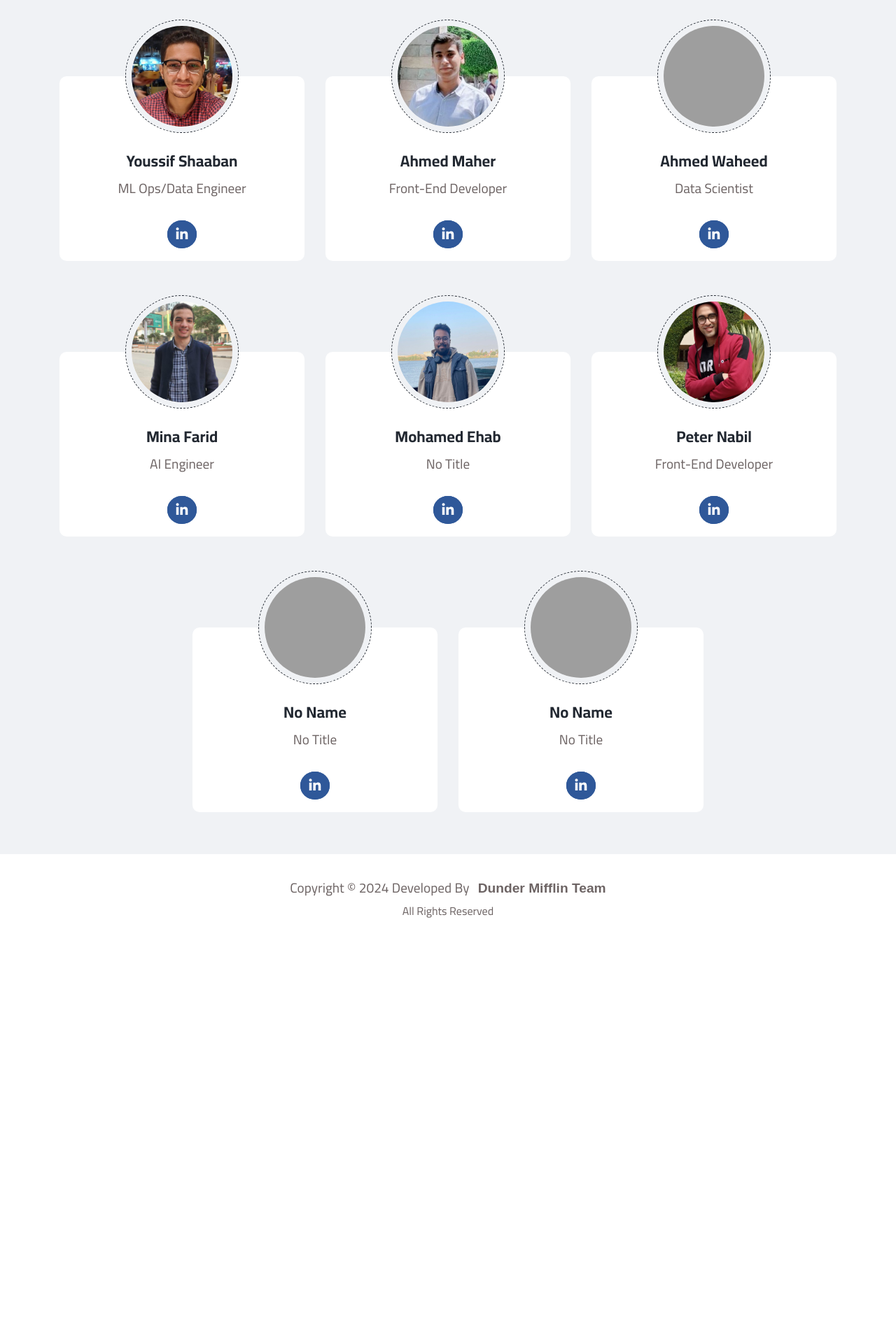
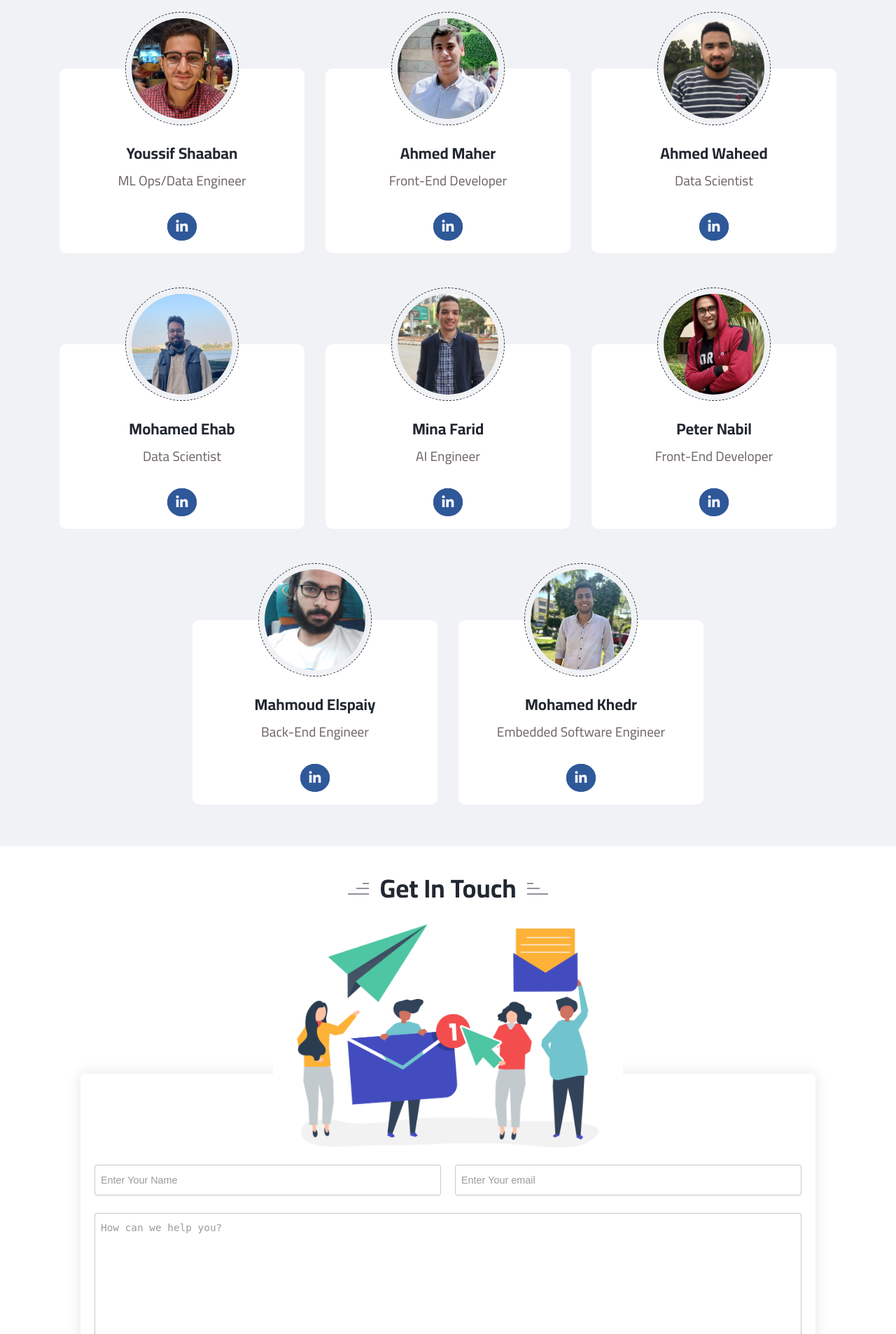
Before and after one commit to Ahmed-Maher77/Wind-Turbine-Power-Prediction-App-using-Machine-Learning, a Flask app: page / in a window 1280 px wide. Shown: the part 2853-4760 px from the top of the page at 70% size. Before the commit the page ends 4165 px from the top, so only its background shows below. Run offline with Flask 3, Linux system fonts and the light colour scheme; parts of the project's set-up code (start-up, migrations or seed data) failed here and were passed over; some libraries are stand-ins or nearby versions; grey boxes are pictures that could not be loaded.

Commit message:
Add Dark Mode, Contact Form

```diff
--- a/static/css/style.css
+++ b/static/css/style.css
@@ -311,21 +312,24 @@ footer p button {
 }
 
 /* Form */
-form {
+#model form {
+    display: grid;
+    grid-template-columns: 1fr;
+    gap: 68px 45px;
+}
+#model form, #contact form {
     max-width: 1050px;
     margin: 50px auto 0;
     padding: 30px 20px 19px;
     border-radius: 6px;
     box-shadow: 0px 0px 17px 2px #dbdbdb99;
-    display: grid;
-    grid-template-columns: 1fr;
-    gap: 68px 45px;
     background-color: var(--whiteColor);
 }
 label {
     font-weight: 600;
 }
-input:not([type="submit"]) {
+input:not([type="submit"]),
+textarea {
     width: 100%;
     padding: 12px 8px;
     margin-top: 5px;
@@ -336,15 +340,17 @@ input:not([type="submit"]) {
     font-size: 1rem;
     color: #504d4d;
 }
-input:not([type="submit"]):focus {
+input:not([type="submit"]):focus,
+textarea:focus {
     border-color: #09a53a;
     border-style: dashed;
 }
-input::placeholder {
+input::placeholder,
+textarea::placeholder {
     font-size: 0.9rem;
     color: #9c9b9b;
 }
-form > button {
+.from-button {
     width: 130px;
     font-size: 1.2rem;
     background-color: #09a53a;
@@ -495,76 +501,6 @@ table {
 
 
 
-
-/* Start Footer */
-footer {
-    text-align: center;
-    color: var(--grayColor);
-    font-size: 1rem;
-    overflow-x: clip;
-    padding: 30px 0 15px 0;
-}
-footer p {
-    /*margin-bottom: 10px;*/
-}
-footer p span,
-footer p button {
-    color: var(--main-color);
-    font-weight: bold;
-}
-footer p button {
-    display: inline-block;
-    background-color: transparent;
-    border: none;
-    outline: none;
-    margin-left: 8px;
-    transition: 0.3s linear;
-    position: relative;
-    cursor: pointer;
-}
-footer p button:hover {
-    color: rgb(0, 213, 255);
-}
-footer p button::before,
-footer p button::after {
-    position: absolute;
-    display: none;
-    z-index: 99;
-}
-footer p button::before {
-    content: attr(title);
-    width: 110px;
-    height: 25px;
-    line-height: 25px;
-    text-align: center;
-    padding: 5px 0;
-    border-radius: 5px;
-    background-color: #000000;
-    color: var(--whiteColor);
-    font-weight: normal;
-    font-size: 1rem;
-    left: -90px;
-    top: -51px;
-}
-footer button:last-of-type:before {
-    width: 150px;
-}
-footer p button::after {
-    content: "";
-    border: 10px solid transparent;
-    border-top-color: #000000;
-    right: 10px;
-    top: -17px;
-}
-footer p button:hover::before,
-footer p button:hover::after {
-    display: block;
-}
-
-
-
-
-
 /* Team Members Section */
 #members {
     padding: 60px 0;
@@ -631,8 +568,122 @@ footer p button:hover::after {
 #members .card a:hover i {
     transform: rotate(360deg)
 }
+/* Contact Section */
+#contact {
+    position: relative;
+    padding-top: 160px;
+}
+#contact header {
+    position: relative;
+    top: -124px
+}
+#contact img {
+    width: 45%;
+    min-width: 250px;
+    max-width: 500px;
+    position: absolute;
+    top: 165px;
+    left: 50%;
+    transform: translateX(-50%);
+}
+#contact form {
+    display: flex;
+    flex-wrap: wrap;
+    gap: 20px;
+    padding-top: 125px;
+}
+#contact form input,
+#contact form textarea {
+    width: 100%;
+}
 
 
+
+
+
+/* Start Footer */
+footer {
+    text-align: center;
+    color: var(--grayColor);
+    font-size: 1rem;
+    overflow-x: clip;
+    padding: 30px 0 15px 0;
+}
+footer p span,
+footer p button {
+    color: var(--main-color);
+    font-weight: bold;
+}
+footer p button {
+    display: inline-block;
+    background-color: transparent;
+    border: none;
+    outline: none;
+    margin-left: 8px;
+    transition: 0.3s linear;
+    position: relative;
+    cursor: pointer;
+}
+footer p button:hover {
+    color: rgb(0, 213, 255);
+}
+footer p button::before,
+footer p button::after {
+    position: absolute;
+    display: none;
+    z-index: 99;
+}
+footer p button::before {
+    content: attr(title);
+    width: 110px;
+    height: 25px;
+    line-height: 25px;
+    text-align: center;
+    padding: 5px 0;
+    border-radius: 5px;
+    background-color: #000000;
+    color: var(--whiteColor);
+    font-weight: normal;
+    font-size: 1rem;
+    left: 0;
+    top: -51px;
+}
+footer button:last-of-type:before {
+    width: 150px;
+}
+footer p button::after {
+    content: "";
+    border: 10px solid transparent;
+    border-top-color: #000000;
+    right: 10px;
+    top: -17px;
+}
+footer p button:hover::before,
+footer p button:hover::after {
+    display: block;
+}
+
+/* Dark Mode */
+.dark {
+    position: fixed;
+    color: var(--mainColor);
+    right: 62px;
+    top: 6.3px;
+    z-index: 9999;
+    transition: var(--tran3);
+}
+.dark i {
+    border-radius: 50%;
+    cursor: pointer;
+    background-color: #ffffff96;
+    padding: 8px 13px;
+    font-size: 30px;
+    transition: var(--tran3);
+
+}
+.dark i.fa-sun {
+    display: none;
+}
 
 
 /* Medium devices (tablets, 768px and up) */
@@ -656,6 +707,9 @@ footer p button:hover::after {
     footer p button {
         font-size: 1.1rem;
     }
+    footer p button::after {
+        right: 50%;
+    }
     form {
         grid-template-columns: 1fr 1fr;
         grid-template-areas:
@@ -690,11 +744,22 @@ footer p button:hover::after {
     #dataset .tableContainer h4 {
         font-size: 1.5rem;
     }
+    /* Contact Section */
+    #contact header {
+        top: -130px
+    }
+    #contact img {
+        top: 60px;
+    }
     /* Footer */
     footer p button::before,
     footer p button::after {
         left: 50%;
         transform: translateX(-50%);
+    }
+    /* Dark Mode */
+    .dark {
+        right: 168px;
     }
 }
 
@@ -780,9 +845,33 @@ footer p button:hover::after {
         padding: 6px;
         font-size: 1rem;
     }
+    /* Contact Section */
+    #contact {
+        padding-top: 230px;
+    }
+    #contact header {
+        top: -185px
+    }
+    #contact form input {
+        width: calc(50% - (20px / 2))
+    }
     footer p button::after {
         border-width: 12px;
         transform: translateX(-50%);
+    }
+    #contact img {
+        top: 81px;
+    }
+    /* Dark Mode */
+    .dark {
+    color: #000;
+    top: 75.3px;
+    right: 0px;
+    background: #dadada;
+    padding: 5px 21px 5px 5px;
+    border-radius: 31px;
+    border-top-right-radius: 0;
+    border-bottom-right-radius: 0;
     }
 }
 
--- a/templates/index.html
+++ b/templates/index.html
@@ -6,9 +6,9 @@
 		<meta name="description" content="Predicting Actual Power Generated By Wind Turbines & Harnessing renewable energy with machine learning: Predict wind turbine power output using advanced machine learning algorithms. Explore the latest technologies such as Flask, Python, scikit-learn, and XGBoost."/>
 		<meta
 			name="keywords"
-			content="wind turbine power prediction, renewable energy, machine learning, Flask, Python, scikit-learn, XGBoost, web application"
-		/>
+			content="wind turbine power prediction, renewable energy, machine learning, Flask, Python, scikit-learn, XGBoost, web application"/>
 		<title>Predicting Actual Power Generated By Wind Turbines</title>
+		<!-- Page Icon -->
 		<link rel="icon" href="{{ url_for('static', filename='images/logo.jpg') }}"/>
 		<!-- Font Awesome -->
 		<link
@@ -16,20 +16,23 @@
 			href="https://cdnjs.cloudflare.com/ajax/libs/font-awesome/6.5.2/css/all.min.css"
 			integrity="sha512-SnH5WK+bZxgPHs44uWIX+LLJAJ9/2PkPKZ5QiAj6Ta86w+fsb2TkcmfRyVX3pBnMFcV7oQPJkl9QevSCWr3W6A=="
 			crossorigin="anonymous"
-			referrerpolicy="no-referrer"
-		/>
+			referrerpolicy="no-referrer"/>
 		<!-- Google Fonts -->
 		<link rel="preconnect" href="https://fonts.googleapis.com" />
 		<link rel="preconnect" href="https://fonts.gstatic.com" crossorigin />
 		<link
 			href="https://fonts.googleapis.com/css2?family=Cairo:wght@200..1000&display=swap"
-			rel="stylesheet"
-		/>
+			rel="stylesheet"/>
 		<!-- CSS File -->
 		<link rel="stylesheet" href="{{ url_for('static', filename='css/style.css') }}">
 
 	</head>
 	<body>
+		<!-- Dark & Light Mode -->
+		<div class="dark">
+			<i class="fa-solid fa-moon"></i>
+			<i class="fa-solid fa-sun"></i>
+		</div>
 		<!-- Header -->
 		<header id="header">
 			<div class="container">
@@ -42,8 +45,8 @@
 						<li><a href="#model" title="Prediction Model">Prediction Model</a></li>
 						<li><a href="#dataset" title="About Dataset">About Dataset</a></li>
 						<li><a href="#members" title="Team Members">Team Members</a></li>
-						<li><a href="#contact-sec" title="Contact">Contact</a></li>
-						<li>Copyright &copy; 2024 Developed By X-Team</li>
+						<li><a href="#contact" title="Contact">Contact</a></li>
+						<li>Copyright &copy; 2024 Developed By Dunder-Mifflin Team</li>
 					</ul>
 				</nav>
 			</div>
@@ -140,7 +143,7 @@
 							placeholder="Enter Date" required
 						/>
 					</div>
-					<button type="submit" onclick=predict()>
+					<button class="from-button" type="submit" onclick=predict()>
 						Predict <i class="fa-solid fa-magnifying-glass"></i>
 					</button>
 				</form>
@@ -220,7 +223,7 @@
 						</figcaptian>
 					</div>
 					<div class="card">
-						<img src="{{ url_for('static', filename='images/m3.jpeg') }}" alt="Front-End Developer">
+						<img src="{{ url_for('static', filename='images/m2.jpeg') }}" alt="Front-End Developer">
 						<figcaptian>
 							<h4>Ahmed Maher</h4>
 							<p>Front-End Developer</p>
@@ -230,11 +233,21 @@
 						</figcaptian>
 					</div>
 					<div class="card">
-						<img src="{{ url_for('static', filename='') }}" alt="Data Scientist">
+						<img src="{{ url_for('static', filename='images/m3.jpg') }}" alt="Data Scientist">
 						<figcaptian>
 							<h4>Ahmed Waheed</h4>
 							<p>Data Scientist</p>
 							<a href="https://www.linkedin.com/in/ahmed-waheed-012951223/" target="_blank" title="Go To LinkedIn">
+								<i class="fa-brands fa-linkedin-in"></i>
+							</a>
+						</figcaptian>
+					</div>
+					<div class="card">
+						<img src="{{ url_for('static', filename='images/m-4.jpg') }}" alt="Data Scientist">
+						<figcaptian>
+							<h4>Mohamed Ehab</h4>
+							<p>Data Scientist</p>
+							<a href="https://www.linkedin.com/in/mohamed-ehab-990052227/" target="_blank" title="Go To LinkedIn">
 								<i class="fa-brands fa-linkedin-in"></i>
 							</a>
 						</figcaptian>
@@ -250,16 +263,6 @@
 						</figcaptian>
 					</div>
 					<div class="card">
-						<img src="{{ url_for('static', filename='images/m-4.jpg') }}" alt="No Title">
-						<figcaptian>
-							<h4>Mohamed Ehab</h4>
-							<p>No Title</p>
-							<a href="https://www.linkedin.com/in/ahmed-maher-algohary" target="_blank" title="Go To LinkedIn">
-								<i class="fa-brands fa-linkedin-in"></i>
-							</a>
-						</figcaptian>
-					</div>
-					<div class="card">
 						<img src="{{ url_for('static', filename='images/m-6.jpg') }}" alt="Front End Developer">
 						<figcaptian>
 							<h4>Peter Nabil</h4>
@@ -270,21 +273,21 @@
 						</figcaptian>
 					</div>
 					<div class="card">
-						<img src="{{ url_for('static', filename='') }}" alt="No Title">
+						<img src="{{ url_for('static', filename='images/m7.jpg') }}" alt="Back-End Engineer">
 						<figcaptian>
-							<h4>No Name</h4>
-							<p>No Title</p>
+							<h4>Mahmoud Elspaiy</h4>
+							<p>Back-End Engineer</p>
 							<a href="https://www.linkedin.com/in/ahmed-maher-algohary" target="_blank" title="Go To LinkedIn">
 								<i class="fa-brands fa-linkedin-in"></i>
 							</a>
 						</figcaptian>
 					</div>
 					<div class="card">
-						<img src="{{ url_for('static', filename='') }}" alt="No Title">
+						<img src="{{ url_for('static', filename='images/m8.jpg') }}" alt="Embedded Software Engineer">
 						<figcaptian>
-							<h4>No Name</h4>
-							<p>No Title</p>
-							<a href="https://www.linkedin.com/in/ahmed-maher-algohary" target="_blank" title="Go To LinkedIn">
+							<h4>Mohamed Khedr</h4>
+							<p>Embedded Software Engineer</p>
+							<a href="https://www.linkedin.com/in/mohamed-khedr-6a2408220/" target="_blank" title="Go To LinkedIn">
 								<i class="fa-brands fa-linkedin-in"></i>
 							</a>
 						</figcaptian>
@@ -293,15 +296,54 @@
 			</div>
 		</section>
 
+		<!-- Contact Section -->
+		<section id="contact">
+			<div class="container">
+				<header class="heading">
+					<h2>
+						Get In Touch
+						<ul class="lines right">
+							<li class="line-1"></li>
+							<li class="line-2"></li>
+							<li class="line-3"></li>
+						</ul>
+						<ul class="lines left">
+							<li class="line-1"></li>
+							<li class="line-2"></li>
+							<li class="line-3"></li>
+						</ul>
+					</h2>
+				</header>
+				<img src="{{ url_for('static', filename='images/contact.jpg') }}" alt="Contact">
+				<form onsubmit="sendEmail(); reset(); return false">
+					<input type="text" name="Name" id="name" placeholder="Enter Your Name" required>
+					<input type="email"  name="Email" id="email" placeholder="Enter Your email" required>
+					<textarea rows="10" id="msg"  name="Message" placeholder="How can we help you?" required></textarea>
+					<button class="from-button" type="submit">Send</button>
+				</form>
+			</div>
+		</section>
+
 		<!-- Footer -->
 		<footer>
 			<p>
 				Copyright &copy; 2024 Developed By
-				<button onclick="window.open('https://www.linkedin.com/in/ahmed-maher-algohary', '_blank')" title="About Developers">Dunder Mifflin Team</button>
+				<button onclick="window.open('https://www.linkedin.com/in/ahmed-maher-algohary', '_blank')" title="About Developers">Dunder-Mifflin Team</button>
 			</p>
 			<span>All Rights Reserved</span>
 		</footer>
 
+		<!-- Send email using Email-JS -->
+		<script type="text/javascript"
+        src="https://cdn.jsdelivr.net/npm/@emailjs/browser@4/dist/email.min.js">
+		</script>
+		<script type="text/javascript">
+		(function(){
+			emailjs.init({
+				publicKey: "wP3rED03ZFx50LJ4E",
+			});
+		})();
+		</script>
 		<!-- JS File -->
 		<script src="{{ url_for('static', filename='js/script.js') }}"></script>
 	</body>
```
Also changed, not shown: other parts of static/css/style.css (+97 -7 lines), static/js/script.js (+78 -30 lines), templates/result.html (+64 -12 lines), static/images/contact.jpg (added), static/images/m2.jpeg (renamed from static/images/m3.jpeg), static/images/m3.jpg (added), static/images/m7.jpg (added), static/images/m8.jpg (added).
